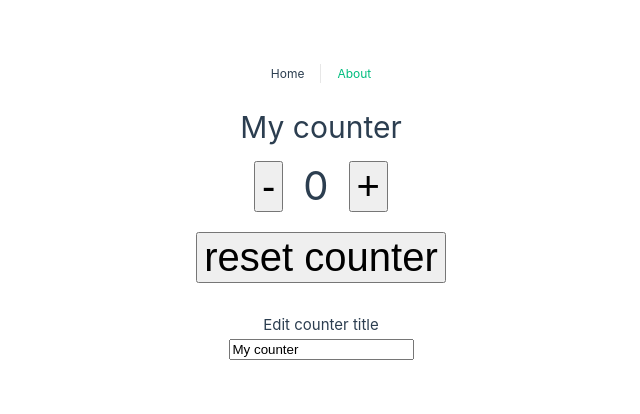
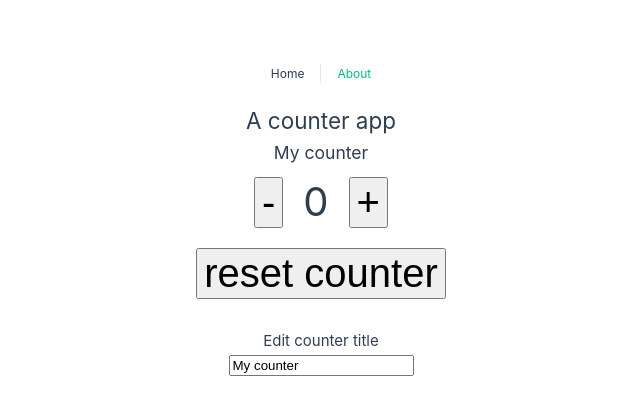
Before and after one commit to pm-ribeiro/v3-udemy-course, a Vue app in the folder vue-composition-api-basics/: page / in a window 1280 px wide. Shown: the top 414 px of the page, without its empty margins (319-959 px from the left). Built offline with nearby package versions, Linux system fonts and the light colour scheme.

Commit message:
feat: added a non reactive data

```diff
--- a/vue-composition-api-basics/src/views/HomeView.vue
+++ b/vue-composition-api-basics/src/views/HomeView.vue
@@ -1,8 +1,9 @@
 <template>
   <div class="home">
-    <h1>
+    <h2>{{appTitle}}</h2>
+    <h3>
       {{counterData.title}}
-    </h1>
+    </h3>
     <button class="btn" @click="decrement">-</button>
     <span class="counter">{{counterData.count}}</span>
     <button class="btn" @click="increment">+</button>
@@ -20,6 +21,8 @@
 
 <script setup>
   import  { reactive } from 'vue';
+
+  const appTitle = 'A counter app';
 
   const counterData = reactive(
     {
```
